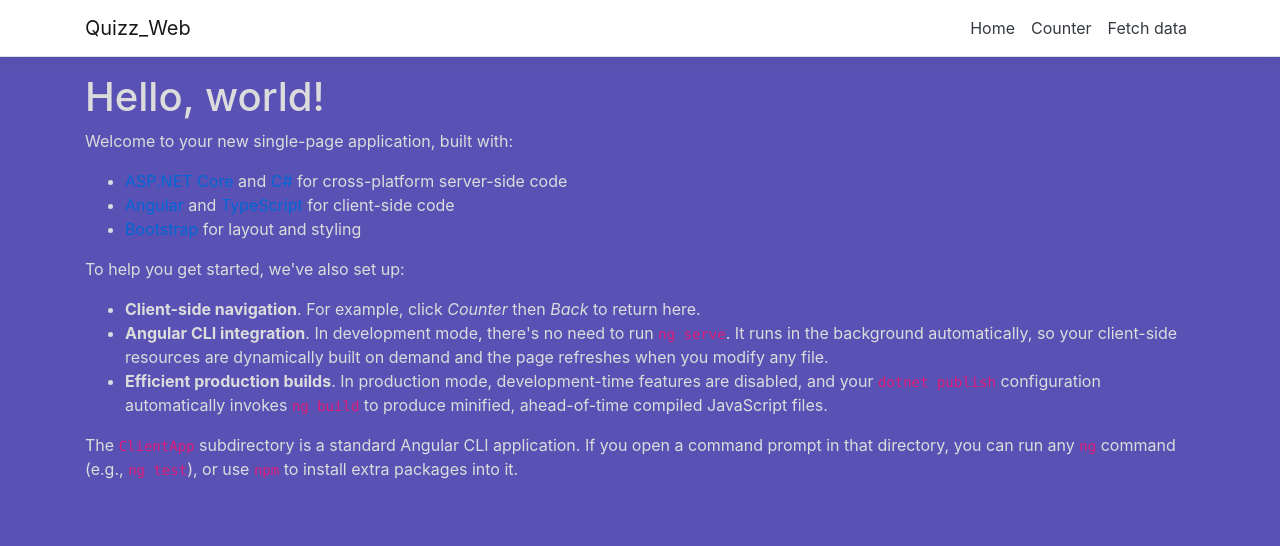
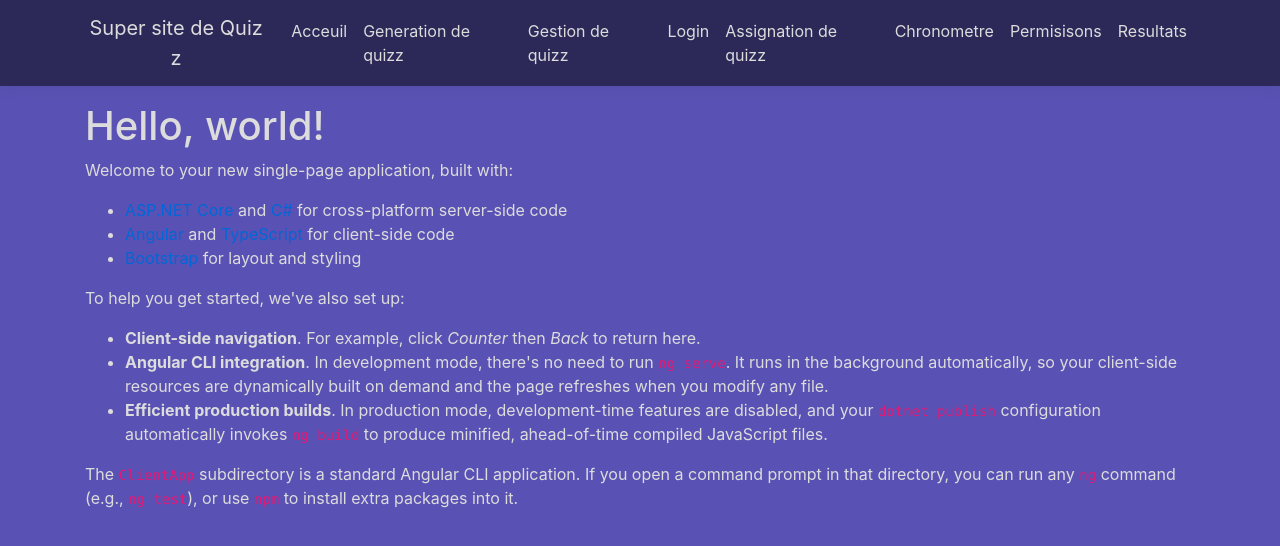
Before and after one commit to CyrilMercier00/ProjetQuizz, an Angular app in the folder Quizz_Web/ClientApp/: page / in a window 1280 px wide. Shown: the top 546 px of the page. Built offline with nearby package versions, Linux system fonts and the light colour scheme.

Commit message:
v1 navbar

```diff
--- a/Quizz_Web/ClientApp/src/app/nav-menu/nav-menu.component.css
+++ b/Quizz_Web/ClientApp/src/app/nav-menu/nav-menu.component.css
@@ -1,12 +1,18 @@
+nav {
+  background-color: rgba(0, 0, 0, 0.50);
+}
+
 a.navbar-brand {
   white-space: normal;
   text-align: center;
   word-break: break-all;
+  color: rgb(220, 220, 220);
 }
 
 html {
   font-size: 14px;
 }
+
 @media (min-width: 768px) {
   html {
     font-size: 16px;
@@ -16,3 +22,8 @@ html {
 .box-shadow {
   box-shadow: 0 .25rem .75rem rgba(0, 0, 0, .05);
 }
+
+.navbar li a {
+  color: rgb(220, 220, 220);
+  text-decoration: none;
+}
--- a/Quizz_Web/ClientApp/src/app/nav-menu/nav-menu.component.html
+++ b/Quizz_Web/ClientApp/src/app/nav-menu/nav-menu.component.html
@@ -1,44 +1,54 @@
 <header>
-  <nav
-    class="navbar navbar-expand-sm navbar-toggleable-sm navbar-light bg-white border-bottom box-shadow mb-3"
-  >
+
+  <nav class="navbar navbar-expand-sm navbar-toggleable-sm box-shadow mb-3">
+
     <div class="container">
-      <a class="navbar-brand" [routerLink]="['/']">Quizz_Web</a>
-      <button
-        class="navbar-toggler"
-        type="button"
-        data-toggle="collapse"
-        data-target=".navbar-collapse"
-        aria-label="Toggle navigation"
-        [attr.aria-expanded]="isExpanded"
-        (click)="toggle()"
-      >
+
+      <a class="navbar-brand" [routerLink]="['/']">Super site de Quizz</a>
+
+      <button class="navbar-toggler" type="button" data-toggle="collapse" data-target=".navbar-collapse"
+        aria-label="Toggle navigation" [attr.aria-expanded]="isExpanded" (click)="toggle()">
         <span class="navbar-toggler-icon"></span>
       </button>
-      <div
-        class="navbar-collapse collapse d-sm-inline-flex flex-sm-row-reverse"
-        [ngClass]="{ show: isExpanded }"
-      >
+
+      <!-- Elements de navigation -->
+      <div class="navbar-collapse collapse d-sm-inline-flex flex-sm-row-reverse" [ngClass]="{ show: isExpanded }">
         <ul class="navbar-nav flex-grow">
-          <li
-            class="nav-item"
-            [routerLinkActive]="['link-active']"
-            [routerLinkActiveOptions]="{ exact: true }"
-          >
-            <a class="nav-link text-dark" [routerLink]="['/']">Home</a>
+
+          <li class="nav-item" [routerLinkActive]="['link-active']" [routerLinkActiveOptions]="{ exact: true }">
+            <a class="nav-link " [routerLink]="['/']">Acceuil</a>
           </li>
+
           <li class="nav-item" [routerLinkActive]="['link-active']">
-            <a class="nav-link text-dark" [routerLink]="['/counter']"
-              >Counter</a
-            >
+            <a class="nav-link " [routerLink]="['/gen-quizz']">Generation de quizz</a>
           </li>
+
           <li class="nav-item" [routerLinkActive]="['link-active']">
-            <a class="nav-link text-dark" [routerLink]="['/fetch-data']"
-              >Fetch data</a
-            >
+            <a class="nav-link " [routerLink]="['/gest-quizz']">Gestion de quizz</a>
+          </li>
+
+          <li class="nav-item" [routerLinkActive]="['link-active']">
+            <a class="nav-link " [routerLink]="['/login']">Login</a>
+          </li>
+
+          <li class="nav-item" [routerLinkActive]="['link-active']">
+            <a class="nav-link " [routerLink]="['/assign-quizz']">Assignation de quizz</a>
+          </li>
+
+          <li class="nav-item" [routerLinkActive]="['link-active']">
+            <a class="nav-link " [routerLink]="['/chronometre']">Chronometre</a>
+          </li>
+
+          <li class="nav-item" [routerLinkActive]="['link-active']">
+            <a class="nav-link " [routerLink]="['/permisison']">Permisisons</a>
+          </li>
+
+          <li class="nav-item" [routerLinkActive]="['link-active']">
+            <a class="nav-link " [routerLink]="['/resultats']">Resultats</a>
           </li>
         </ul>
       </div>
+
     </div>
   </nav>
 </header>
```
